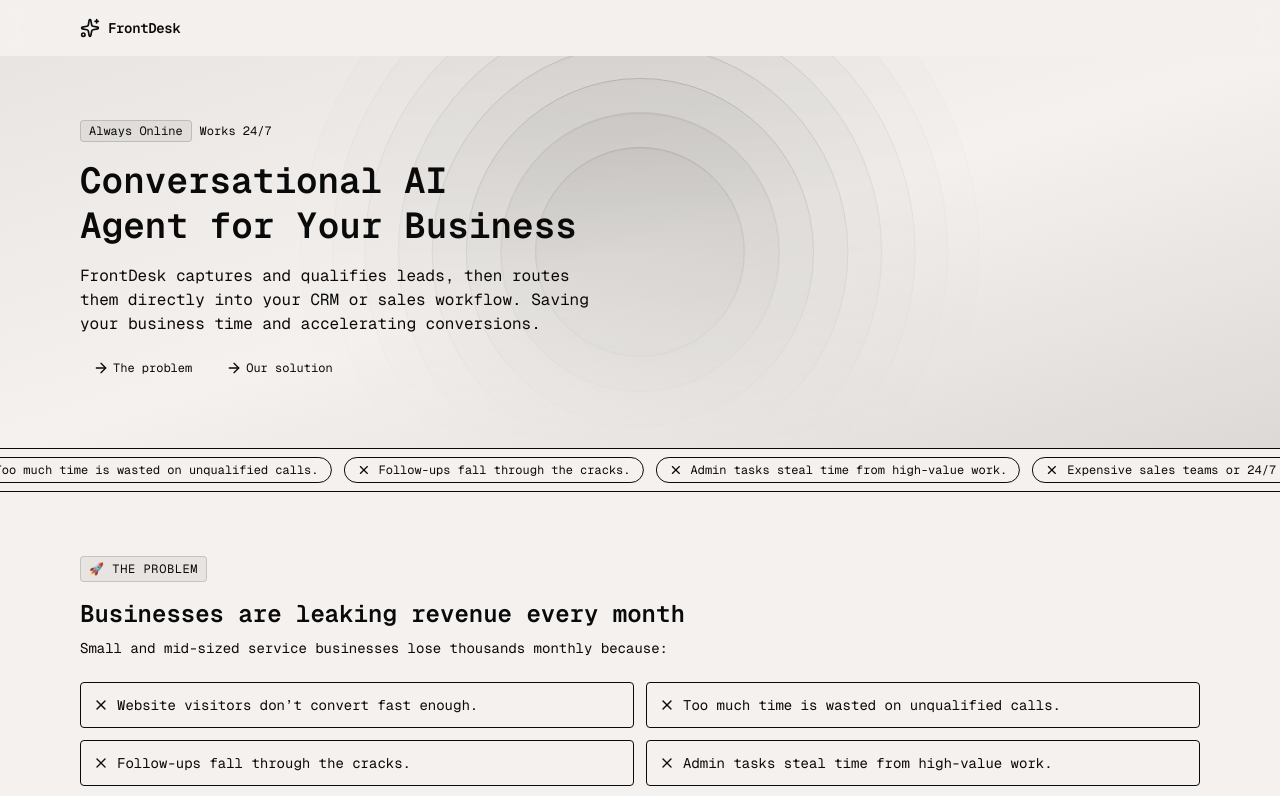
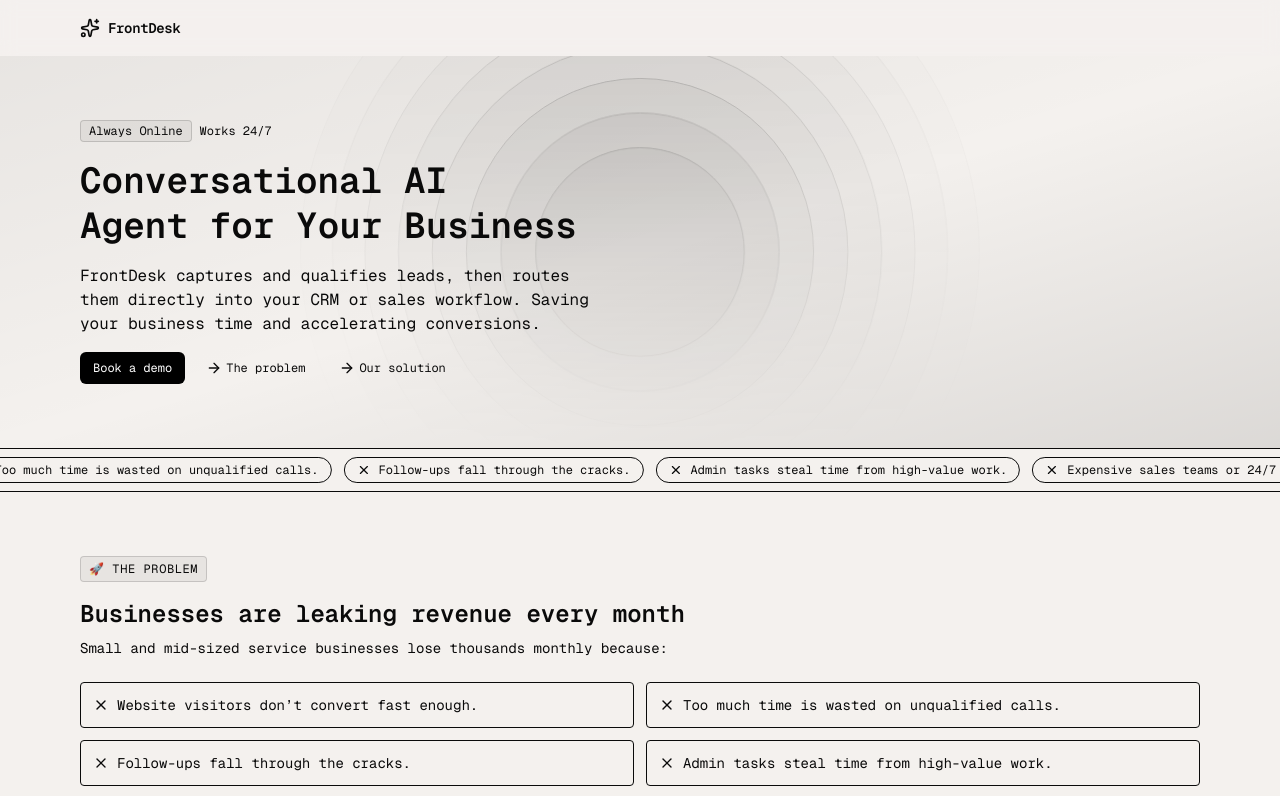
Before and after one commit to theartofnonso/agent-and-sons, a Next.js app: page /frontdesk in a window 1280 px wide. Shown: the top 796 px of the page. Built offline with nearby package versions, Linux system fonts and the light colour scheme.

Commit message:
Update page.tsx

```diff
--- a/src/app/frontdesk/page.tsx
+++ b/src/app/frontdesk/page.tsx
@@ -54,6 +54,9 @@ export default function Page() {
                         FrontDesk captures and qualifies leads, then routes them directly into your CRM or sales workflow. Saving your business time and accelerating conversions.
                         </p>
                         <div className="flex flex-wrap items-center gap-2">
+                            <Button asChild size="sm" aria-label="Book a demo">
+                                <a href="https://calendly.com/founders-agentandsons/30min" target="_blank" rel="noopener noreferrer">Book a demo</a>
+                            </Button>
                             <Button asChild size="sm" variant="ghost">
                                 <Link href="#problem" className="inline-flex items-center gap-1">
                                     <ArrowRight className="h-4 w-4" aria-hidden="true" />
```
